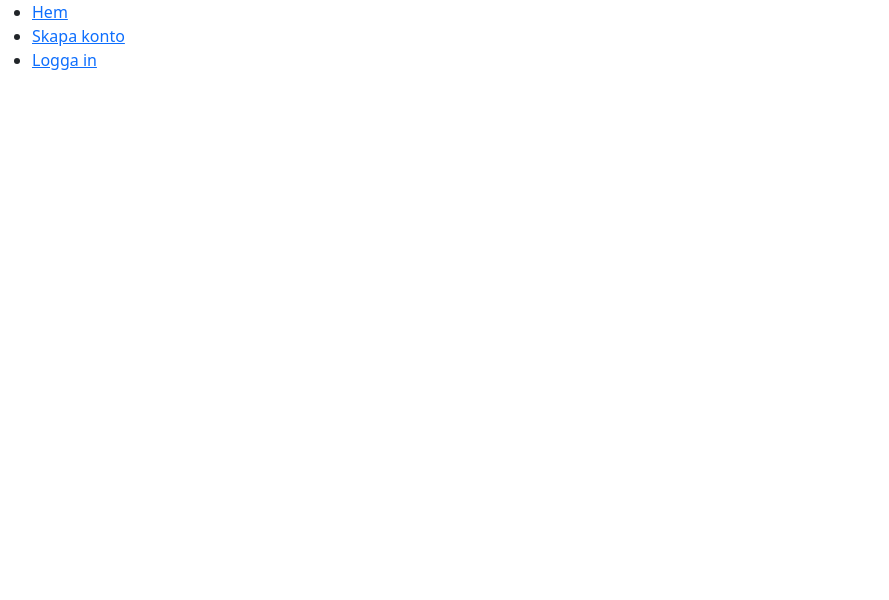
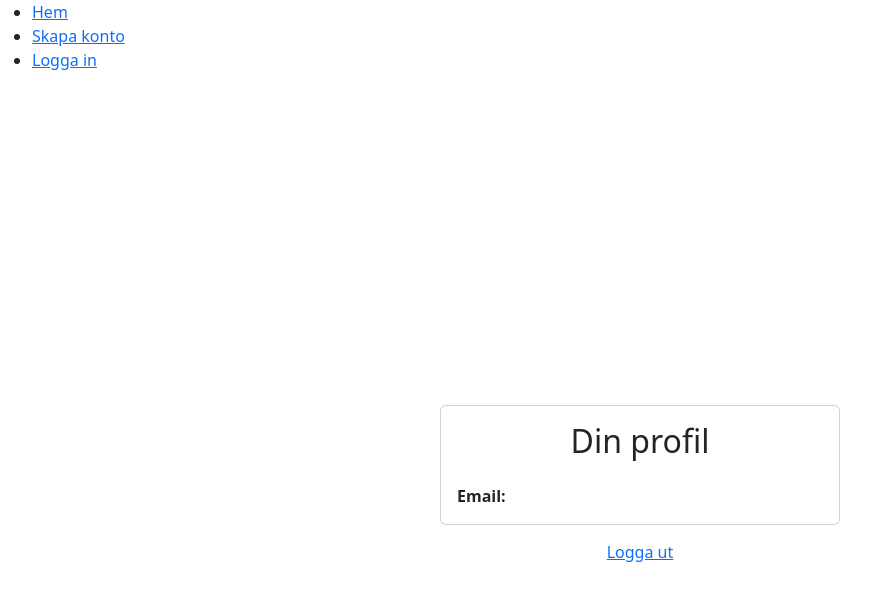
Before and after one commit to og-prips/topstyle-shop, a React (Create React App) app: page / in a window 1280 px wide. Shown: the top 600 px of the page, without its empty margins (0-889 px from the left). Built offline with nearby package versions, Linux system fonts and the light colour scheme; no server answers.

Commit message:
add login and logout page + functions

```diff
--- a/src/components/Home.jsx
+++ b/src/components/Home.jsx
@@ -1,9 +1,40 @@
 import { useAuth } from "../contexts/AuthContext";
+import { useState } from "react";
+import { Card, Button, Alert } from "react-bootstrap";
+import { useNavigate } from "react-router-dom";
 
 const Home = () => {
-  const { user } = useAuth();
+  const [error, setError] = useState("");
+  const { user, logout } = useAuth();
+  const navigate = useNavigate();
 
-  return <h1>{user && user.email}</h1>;
+  const handleLogout = async () => {
+    setError("");
+
+    try {
+      await logout();
+      navigate("/login");
+    } catch (error) {
+      setError(error.message);
+    }
+  };
+
+  return (
+    <>
+      <Card>
+        <Card.Body>
+          <h2 className="text-center mb-4">Din profil</h2>
+          <strong>Email: </strong> {user && user.email}
+        </Card.Body>
+      </Card>
+      <div className="w-100 text-center mt-2">
+        <Button variant="link" onClick={handleLogout}>
+          Logga ut
+        </Button>
+        {error && <Alert variant="danger">{error}</Alert>}
+      </div>
+    </>
+  );
 };
 
 export default Home;
--- a/src/components/Login.jsx
+++ b/src/components/Login.jsx
@@ -1,14 +1,15 @@
 import { useRef, useState } from "react";
 import { useAuth } from "../contexts/AuthContext";
 import { Form, Button, Card, Alert } from "react-bootstrap";
-import { Link } from "react-router-dom";
+import { Link, useNavigate } from "react-router-dom";
 
 const Login = () => {
   const emailRef = useRef();
   const passwordRef = useRef();
-  const { signUp, user } = useAuth();
+  const { login } = useAuth();
   const [error, setError] = useState("");
   const [loading, setLoading] = useState(false);
+  const navigate = useNavigate();
 
   const handleSubmit = async (e) => {
     e.preventDefault();
@@ -16,7 +17,10 @@ const Login = () => {
     try {
       setError("");
       setLoading(true);
-      await signUp(emailRef.current.value, passwordRef.current.value);
+
+      await login(emailRef.current.value, passwordRef.current.value);
+
+      navigate("/");
     } catch (error) {
       setError(error.message);
     }
--- a/src/components/SignUp.jsx
+++ b/src/components/SignUp.jsx
@@ -1,14 +1,15 @@
 import { useRef, useState } from "react";
 import { useAuth } from "../contexts/AuthContext";
 import { Form, Button, Card, Alert } from "react-bootstrap";
-import { Link } from "react-router-dom";
+import { Link, useNavigate } from "react-router-dom";
 
 const SignUp = () => {
   const emailRef = useRef();
   const passwordRef = useRef();
-  const { signUp, user } = useAuth();
+  const { signUp } = useAuth();
   const [error, setError] = useState("");
   const [loading, setLoading] = useState(false);
+  const navigate = useNavigate();
 
   const handleSubmit = async (e) => {
     e.preventDefault();
@@ -16,7 +17,10 @@ const SignUp = () => {
     try {
       setError("");
       setLoading(true);
+
       await signUp(emailRef.current.value, passwordRef.current.value);
+
+      navigate("/");
     } catch (error) {
       setError(error.message);
     }
--- a/src/contexts/AuthContext.js
+++ b/src/contexts/AuthContext.js
@@ -14,6 +14,14 @@ const AuthProvider = ({ children }) => {
     return auth.createUserWithEmailAndPassword(email, password);
   };
 
+  const login = (email, password) => {
+    return auth.signInWithEmailAndPassword(email, password);
+  };
+
+  const logout = () => {
+    return auth.signOut();
+  };
+
   useEffect(() => {
     const unsubscribe = auth.onAuthStateChanged((user) => {
       setUser(user);
@@ -23,7 +31,7 @@ const AuthProvider = ({ children }) => {
   }, []);
 
   return (
-    <AuthContext.Provider value={{ user, signUp }}>
+    <AuthContext.Provider value={{ user, signUp, login, logout }}>
       {children}
     </AuthContext.Provider>
   );
```
